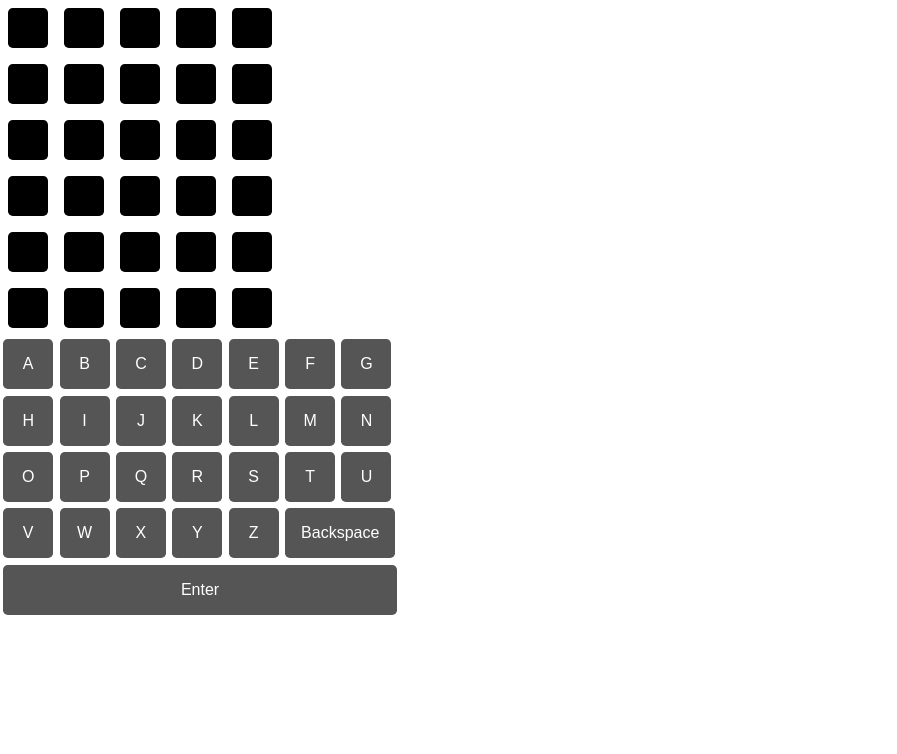
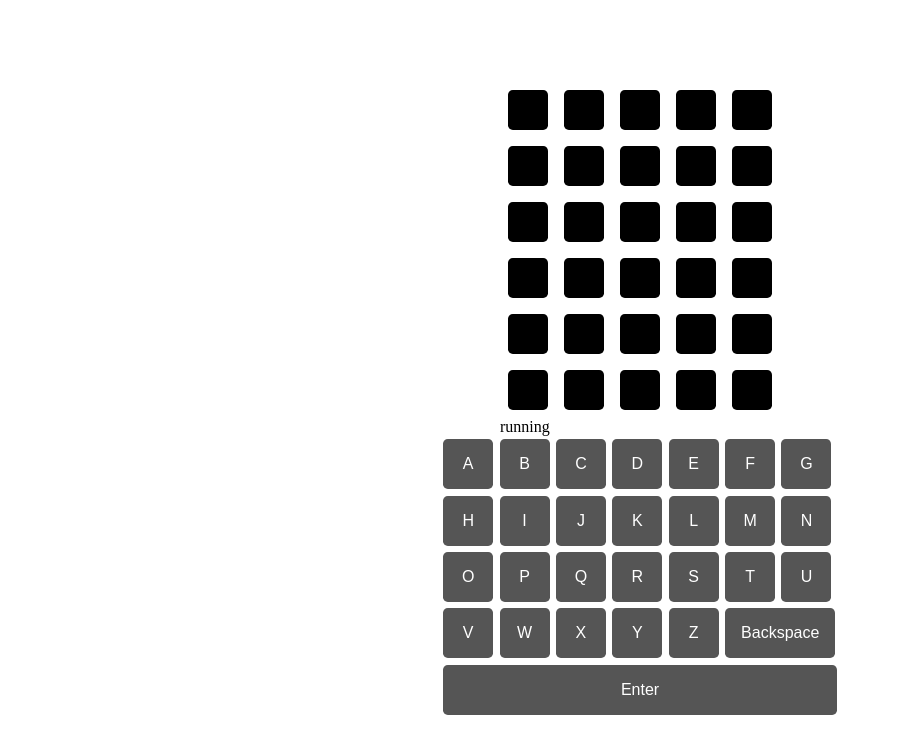
Before and after one commit to alivarastepour/wordle, a React (Create React App) app: page / in a window 1280 px wide. Shown: the top 754 px of the page, without its empty margins (0-897 px from the left). Built offline with nearby package versions, Linux system fonts and the light colour scheme.

Commit message:
added gameState

```diff
--- a/src/components/GameTable/GameTable.tsx
+++ b/src/components/GameTable/GameTable.tsx
@@ -1,5 +1,6 @@
 import { MAX_GUESS_COUNT } from "../../lib/constants";
 import styles from "../../styles/gameTable.module.scss";
+import { TGameState } from "../../types/TGameState";
 import { TGuesses } from "../../types/TGuesses";
 import EmptyRow from "./EmptyRow";
 import FilledRow from "./FilledRow";
@@ -8,7 +9,9 @@ import { useMemo } from "react";
 function GameTable({
   guesses,
   currentGuess,
+  gameState,
 }: {
+  gameState: TGameState;
   guesses: TGuesses;
   currentGuess: string;
 }) {
@@ -17,9 +20,9 @@ function GameTable({
     [guesses]
   );
 
-  const emptyRows = new Array(MAX_GUESS_COUNT - filledRows.length - 1).fill(
-    null
-  );
+  const emptyRowBaseLength = MAX_GUESS_COUNT - filledRows.length - 1;
+  const emptyRowsLength = emptyRowBaseLength >= 0 ? emptyRowBaseLength : 0;
+  const emptyRows = new Array(emptyRowsLength).fill(null);
 
   return (
     <>
@@ -32,14 +35,14 @@ function GameTable({
             })}
         </div>
         <div className={`${"row-flex"} ${styles["filling-row-wrapper"]}`}>
-          <FillingRow word={currentGuess} />
+          {gameState === "running" && <FillingRow word={currentGuess} />}
         </div>
         <div className={`${"row-flex"} ${styles["empty-row-wrapper"]}`}>
           {emptyRows.map((_, index) => {
             return <EmptyRow key={index} />;
           })}
         </div>
-        <div className={styles["game-state"]}></div>
+        <div className={styles["game-state"]}>{gameState}</div>
       </div>
     </>
   );
--- a/src/components/GameWrapper/GameWrapper.tsx
+++ b/src/components/GameWrapper/GameWrapper.tsx
@@ -1,28 +1,45 @@
 import GameTable from "../GameTable/GameTable";
 import Keyboard from "../Keyboard/Keyboard";
-import { useState } from "react";
+import { useEffect, useState } from "react";
 import { TGuesses } from "../../types/TGuesses";
-import { MAX_GUESS_COUNT } from "../../lib/constants";
-
-const guessesInitialState: TGuesses = new Array(MAX_GUESS_COUNT).fill({
-  word: "",
-  accuracy: [],
-});
+import { MAX_GUESS_COUNT, WORD } from "../../lib/constants";
+import styles from "../../styles/gameWrapper.module.scss";
+import { TGameState } from "../../types/TGameState";
 
 function GameWrapper() {
-  const [guesses, setGuesses] = useState<TGuesses>(guessesInitialState);
+  const [guesses, setGuesses] = useState<TGuesses>([]);
   const [currentGuess, setCurrentGuess] = useState<string>("");
-  // console.log(guesses);
-  // console.log(currentGuess);
+  const [gameState, setGameState] = useState<TGameState>("running");
+
+  useEffect(() => {
+    if (guesses.length === 0) return;
+
+    const lastAddedIndex = guesses.length - 1;
+    const lastAdded = guesses[lastAddedIndex];
+    const newGameState: TGameState =
+      lastAdded.word === WORD
+        ? "won"
+        : lastAddedIndex === MAX_GUESS_COUNT - 1
+        ? "lost"
+        : "running";
+    setGameState(newGameState);
+  }, [guesses]);
 
   return (
     <>
-      <GameTable guesses={guesses} currentGuess={currentGuess} />
-      <Keyboard
-        currentGuess={currentGuess}
-        setGuesses={setGuesses}
-        setCurrentGuess={setCurrentGuess}
-      />
+      <div className={styles["game-wrapper"]}>
+        <GameTable
+          gameState={gameState}
+          guesses={guesses}
+          currentGuess={currentGuess}
+        />
+        <Keyboard
+          gameState={gameState}
+          currentGuess={currentGuess}
+          setGuesses={setGuesses}
+          setCurrentGuess={setCurrentGuess}
+        />
+      </div>
     </>
   );
 }
--- a/src/components/Keyboard/Keyboard.tsx
+++ b/src/components/Keyboard/Keyboard.tsx
@@ -4,6 +4,7 @@ import { TSetState } from "../../types/TSetState";
 import { MAX_GUESS_LENGTH, WORD } from "../../lib/constants";
 import { IGuessItem } from "../../interfaces/IGuessItem";
 import { TGuesses } from "../../types/TGuesses";
+import { TGameState } from "../../types/TGameState";
 
 function determineAccuracy(word: string) {
   const res = [];
@@ -40,7 +41,9 @@ function Keyboard({
   currentGuess,
   setCurrentGuess,
   setGuesses,
+  gameState,
 }: {
+  gameState: TGameState;
   currentGuess: string;
   setGuesses: TSetState<TGuesses>;
   setCurrentGuess: TSetState<string>;
@@ -52,6 +55,8 @@ function Keyboard({
     if (!keyboardWrapper) return;
 
     function handleKeyboardClick(e: MouseEvent) {
+      if (gameState !== "running") return;
+
       const target = e.target;
       const container = e.currentTarget;
       if (Object.is(target, container)) return;
@@ -67,21 +72,22 @@ function Keyboard({
           setCurrentGuess((prev) => prev.concat(content));
           break;
         case "del":
+          if (currentGuess.length === 0) break;
+
           setCurrentGuess((prev) => {
             const length = prev.length;
-            if (length === 0) return prev;
-
             const newCurrentGuess = prev.slice(0, length - 1);
             return newCurrentGuess;
           });
           break;
         case "submit":
+          if (currentGuess.length !== MAX_GUESS_LENGTH) break;
+
           const accuracy = determineAccuracy(currentGuess);
           const newGuess: IGuessItem = {
             accuracy,
             word: currentGuess,
           };
-          console.log(accuracy);
 
           setGuesses((prev) => prev.concat(newGuess));
           setCurrentGuess("");
@@ -95,7 +101,7 @@ function Keyboard({
       if (!keyboardWrapper) return;
       keyboardWrapper.removeEventListener("click", handleKeyboardClick);
     };
-  }, [currentGuess]);
+  }, [currentGuess, gameState]);
 
   return (
     <>
```
